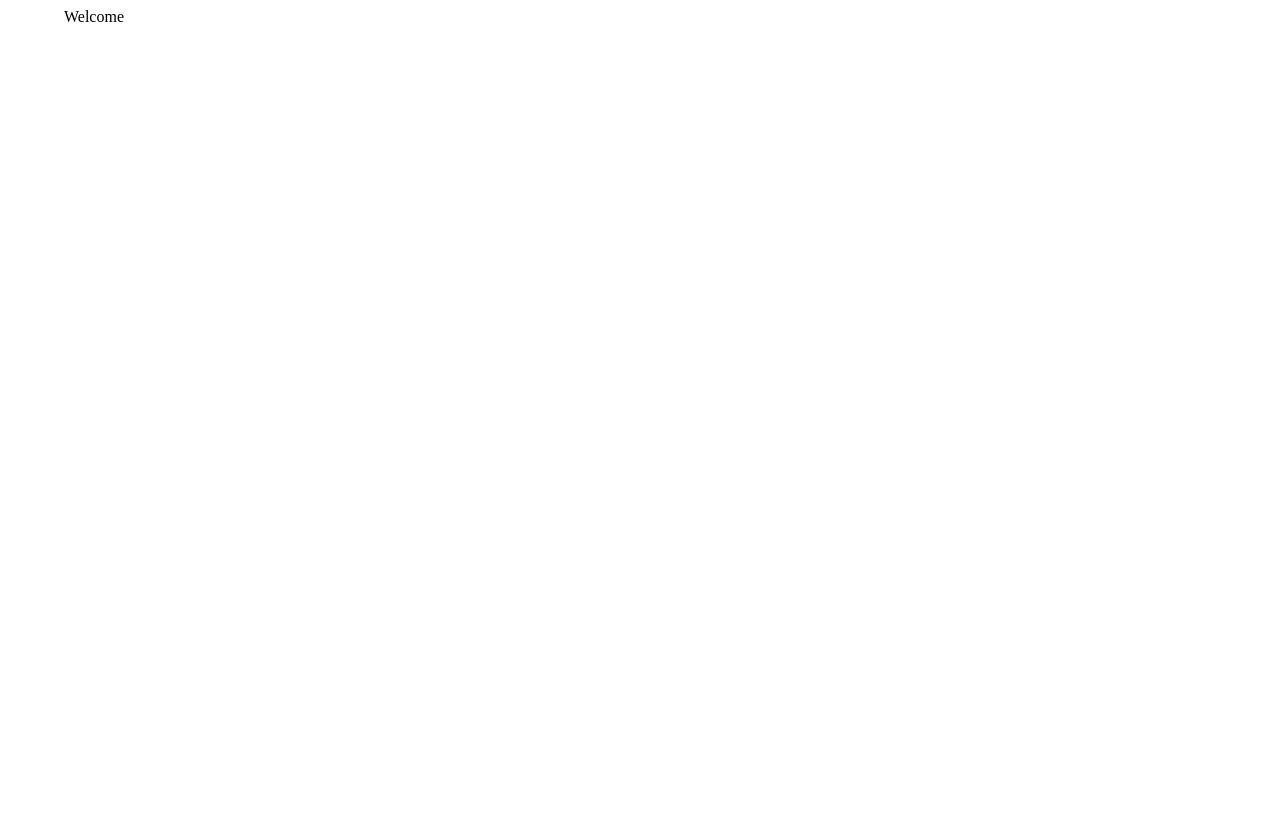
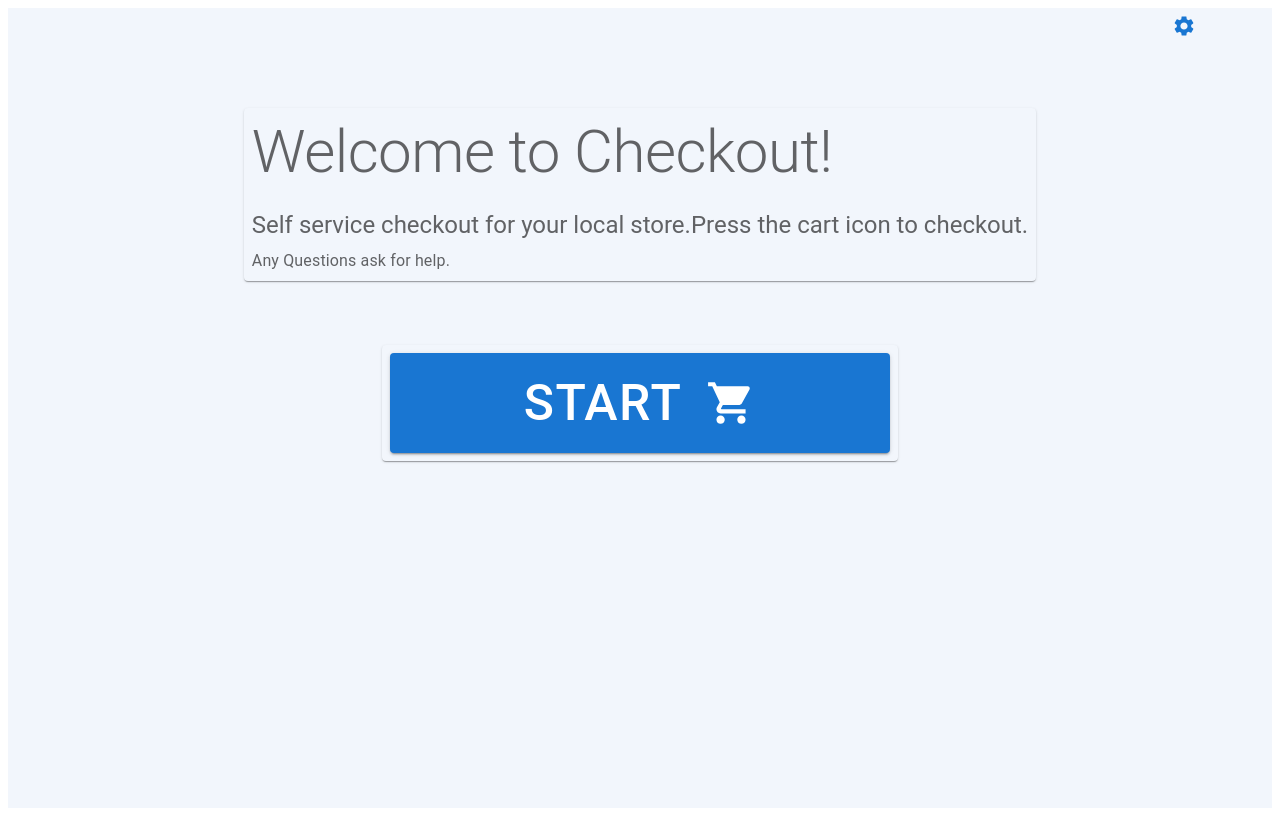
Before and after one commit to davidncuba/React-js-Self-Checkout-Supermarket, a React (Create React App) app: page / in a window 1280 px wide. Built offline with nearby package versions, Linux system fonts and the light colour scheme.

Commit message:
create welcome page, rightmenu component fix layout box for all pages and add mui icons to project

```diff
--- a/package.json
+++ b/package.json
@@ -5,6 +5,7 @@
   "dependencies": {
     "@emotion/react": "^11.10.5",
     "@emotion/styled": "^11.10.5",
+    "@mui/icons-material": "^5.11.0",
     "@mui/material": "^5.11.6",
     "@testing-library/jest-dom": "^5.14.1",
     "@testing-library/react": "^13.0.0",
--- a/src/App.tsx
+++ b/src/App.tsx
@@ -1,11 +1,13 @@
 import Page from "./components/Page";
 import { Container } from "@mui/material";
 import Router from "./routes";
+import MenuRight from "./components/MenuRight";
 
 function App() {
   return (
     <Page title="Main">
       <Container maxWidth="lg">
+        <MenuRight />
         <Router />
       </Container>
     </Page>
--- /dev/null
+++ b/src/components/MenuRight.tsx
@@ -0,0 +1,55 @@
+import * as React from "react";
+import Button from "@mui/material/Button";
+import Menu from "@mui/material/Menu";
+import MenuItem from "@mui/material/MenuItem";
+import { useNavigate } from "react-router-dom";
+import { Box, Divider } from "@mui/material";
+import SettingsIcon from "@mui/icons-material/Settings";
+
+export default function MenuRight() {
+  const navigate = useNavigate();
+  const [anchorEl, setAnchorEl] = React.useState<null | HTMLElement>(null);
+  const open = Boolean(anchorEl);
+
+  const handleClick = (event: React.MouseEvent<HTMLButtonElement>) => {
+    setAnchorEl(event.currentTarget);
+  };
+  const handleClose = () => {
+    setAnchorEl(null);
+  };
+
+  const handleOnClickPrice = React.useCallback(() => {
+    handleClose();
+    navigate("/price", { replace: true });
+  }, [navigate]);
+  const handleOnClickPromotions = React.useCallback(() => {
+    handleClose();
+    navigate("/promotions", { replace: true });
+  }, [navigate]);
+
+  return (
+    <Box sx={{ display: "flex", justifyContent: "right" }}>
+      <Button
+        aria-controls={open ? "basic-menu" : undefined}
+        aria-haspopup="true"
+        aria-expanded={open ? "true" : undefined}
+        onClick={handleClick}
+      >
+        <SettingsIcon />
+      </Button>
+      <Menu
+        id="basic-menu"
+        anchorEl={anchorEl}
+        open={open}
+        onClose={handleClose}
+        MenuListProps={{
+          "aria-labelledby": "basic-button",
+        }}
+      >
+        <MenuItem onClick={handleOnClickPrice}>Price</MenuItem>
+        <Divider />
+        <MenuItem onClick={handleOnClickPromotions}>Promotions</MenuItem>
+      </Menu>
+    </Box>
+  );
+}
--- a/src/components/Page.tsx
+++ b/src/components/Page.tsx
@@ -15,7 +15,16 @@ const Page = forwardRef<HTMLDivElement, Props>(
         <title>{`${title} | Checkout`}</title>
         {meta}
       </Helmet>
-      <Box ref={ref} {...other}>
+      <Box
+        ref={ref}
+        {...other}
+        sx={{
+          display: "flex",
+          flexDirection: "column",
+          minHeight: "100vh",
+          background: "#f2f6fc",
+        }}
+      >
         {children}
       </Box>
     </>
--- a/src/components/pages/Welcome.tsx
+++ b/src/components/pages/Welcome.tsx
@@ -1,3 +1,56 @@
+import { Button, Stack, Typography } from "@mui/material";
+import ShoppingCartIcon from "@mui/icons-material/ShoppingCart";
+import Paper from "@mui/material/Paper";
+import { styled } from "@mui/material/styles";
+import { Link } from "react-router-dom";
+const Item = styled(Paper)(({ theme }) => ({
+  backgroundColor: theme.palette.mode === "dark" ? "#f2f6fc" : "#f2f6fc",
+  ...theme.typography.body2,
+  padding: theme.spacing(1),
+
+  color: theme.palette.text.secondary,
+}));
+
 export function Welcome() {
-  return <>Welcome</>;
+  return (
+    <>
+      <Stack
+        sx={{ mt: 8, mb: 2 }}
+        maxWidth="lg"
+        direction={{ xs: "column", sm: "row" }}
+        spacing={{ xs: 1, sm: 2, md: 4 }}
+        justifyContent="center"
+      >
+        <Item>
+          <Typography variant="h2" component="h1" gutterBottom>
+            Welcome to Checkout!
+          </Typography>
+          <Typography variant="h5" component="h2" gutterBottom>
+            {"Self service checkout for your local store."}
+            {"Press the cart icon to checkout."}
+          </Typography>
+          <Typography variant="body1">Any Questions ask for help.</Typography>
+        </Item>
+      </Stack>
+      <Stack
+        sx={{ mt: 8, mb: 2 }}
+        maxWidth="lg"
+        direction={{ xs: "column", sm: "row" }}
+        spacing={{ xs: 1, sm: 2, md: 4 }}
+        justifyContent="center"
+      >
+        <Item>
+          <Button
+            variant="contained"
+            component={Link}
+            to="/asd"
+            sx={{ width: 500, height: 100, fontSize: 50 }}
+          >
+            START
+            <ShoppingCartIcon sx={{ fontSize: "50px", ml: 3 }} />
+          </Button>
+        </Item>
+      </Stack>
+    </>
+  );
 }
```
Also changed, not shown: 1 other file (tests, documents, lock files or other folders).
